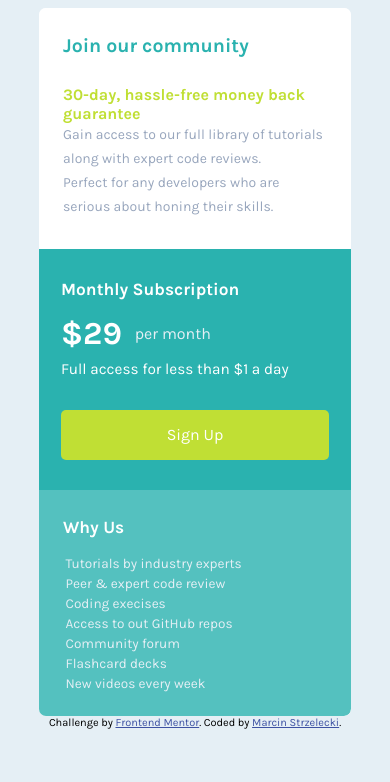
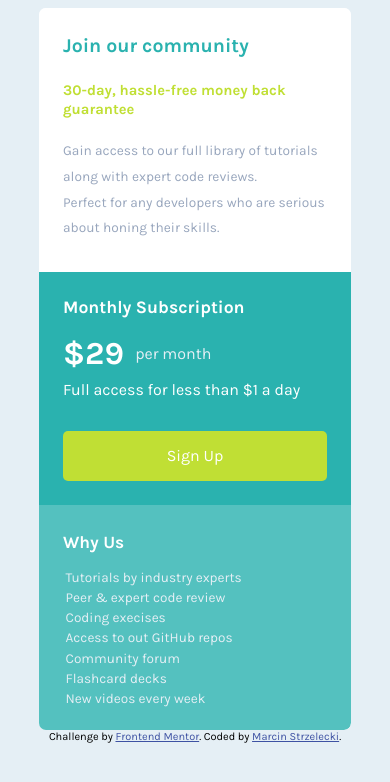
Before and after one commit to stshellletsski/stshellletsski.github.io, a plain HTML site: page single-price/indexa.html in a window 390 px wide. Drawn offline with Linux system fonts and the light colour scheme.

Commit message:
Changing units, some mobile styling.

```diff
--- a/single-price/styles/stylesa.css
+++ b/single-price/styles/stylesa.css
@@ -25,12 +25,22 @@
 
     .top-content-list {
         font-size: 1rem;
+        line-height: 1.5rem;
     }
 
 
     #left-content-container {
         padding: 39px;
         width: 50%;
+    }
+
+    .left-content-header {
+        font-size: 1.08rem;
+        padding-bottom: 1rem;
+    }
+
+    .left-content-paragraph {
+        font-size: 0.96rem;
     }
 
     .left-content-button {
@@ -48,37 +58,50 @@
 }
 @media  (max-width: 640px) {
     #root-container {
-        width: 312px;
+        width: 312px; /*312px*/
         height: fit-content;
     }
 
     #top-content-container {
         padding: 1.5rem;
         padding-top: 1.6rem;
-        padding-bottom: 30px;
+        padding-bottom: 1.9rem;
     }
 
     .top-content-header {
         font-size: 1.22rem;
-        padding-bottom: 1.8rem;
+        padding-bottom: 1.50rem;
 
     }
     .top-content-subheader {
-        font-size: 1rem;
+        font-size: 0.92rem;
+        line-height: 1.2rem;
+        padding-bottom: 1.20rem;
     }
 
     .top-content-list {
-        font-size: 0.875rem;
+        font-size: 0.858rem;
+        line-height: 1.61rem;
 
     }
 
 
     #left-content-container {
         width: 100%;
-        padding: 22px;
-        padding-top: 30px;
-        padding-bottom: 30px;
+        padding: 1.5rem;
+        padding-top: 1.6rem;
+        padding-bottom: 1.5rem;
     }
+
+    .left-content-header {
+        font-size: 1.1rem;
+        padding-bottom: 1.1rem;
+    }
+
+    .left-content-paragraph {
+        font-size: 1rem;
+    }
+
 
     .left-content-button {
         width: 100%;
@@ -137,7 +160,7 @@ body {
 .top-content-list {
     color: hsl(218, 22%, 67%);
     list-style-type: none;
-    line-height: 1.5rem;
+
 
 }
 
@@ -154,10 +177,8 @@ body {
 
 .left-content-header {
     position: relative;
-    font-size: 1.08rem;
     font-weight: 700;
     color: white;
-    padding-bottom: 1rem;
 
 }
 
@@ -168,7 +189,7 @@ body {
     font-weight: 700;
     color: white;
     vertical-align: middle;
-    padding-right: 0.8rem;
+    padding-right: 0.7rem;
 }
 
 .left-content-period {
@@ -182,7 +203,6 @@ body {
 
 .left-content-paragraph {
     position: relative;
-    font-size: 0.96rem;
     color: white;
     padding-top: 0.5rem;
 }
```
